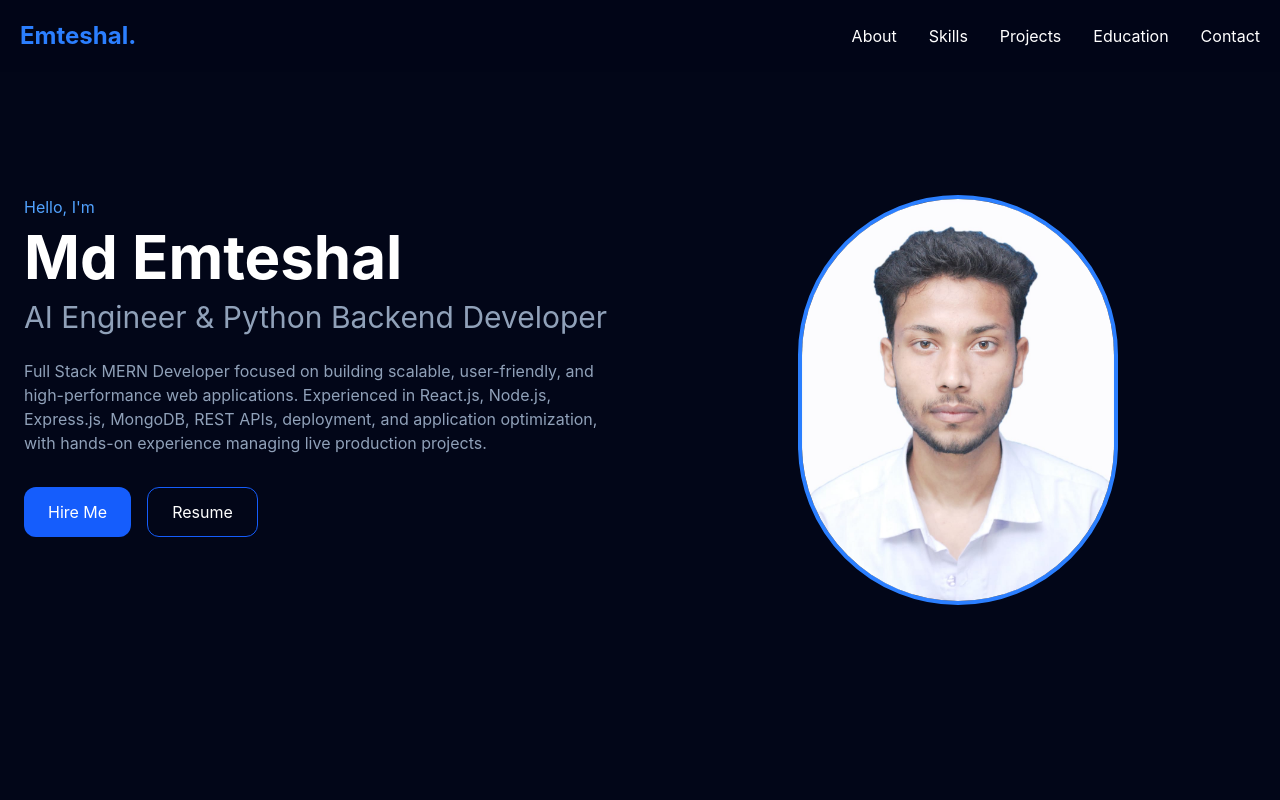
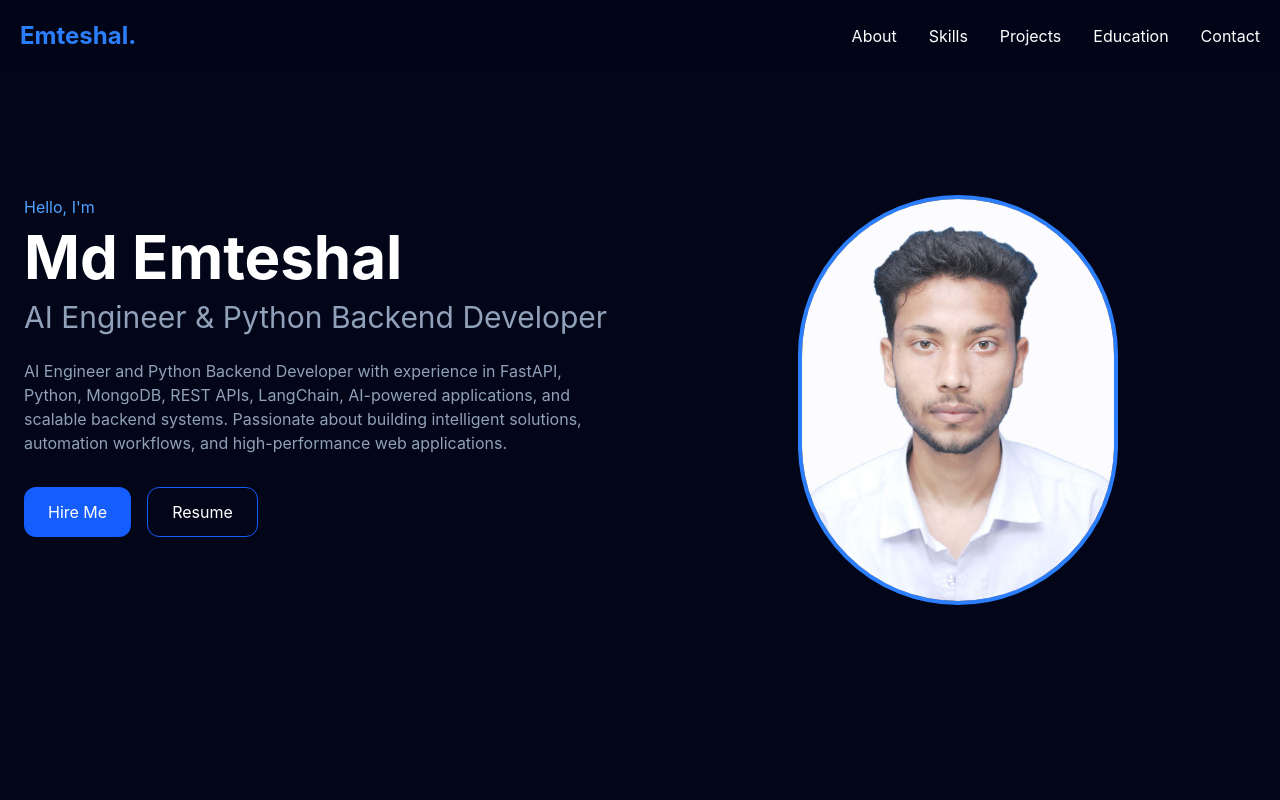
Before and after one commit to MdEmteshal/emteshal_portfolio, a React app in the folder frontend/: page / in a window 1280 px wide. Shown: the top 800 px of the page. Built offline with nearby package versions, Linux system fonts and the light colour scheme; the HTML template or start-up script is replaced by a standard one.

Commit message:
Revise Hero component with updated professional summary
Updated the Hero component description to include experience with FastAPI, LangChain, and automation workflows.

```diff
--- a/frontend/src/components/hero.jsx
+++ b/frontend/src/components/hero.jsx
@@ -12,7 +12,11 @@ export default function Hero() {
           </h2>
 
           <p className="mt-6 text-slate-400">
-           Full Stack MERN Developer focused on building scalable, user-friendly, and high-performance web applications. Experienced in React.js, Node.js, Express.js, MongoDB, REST APIs, deployment, and application optimization, with hands-on experience managing live production projects.
+           AI Engineer and Python Backend Developer with experience in
+            FastAPI, Python, MongoDB, REST APIs, LangChain, AI-powered
+            applications, and scalable backend systems. Passionate about
+            building intelligent solutions, automation workflows, and
+            high-performance web applications.
           </p>
 
           <div className="mt-8 flex gap-4">
```
